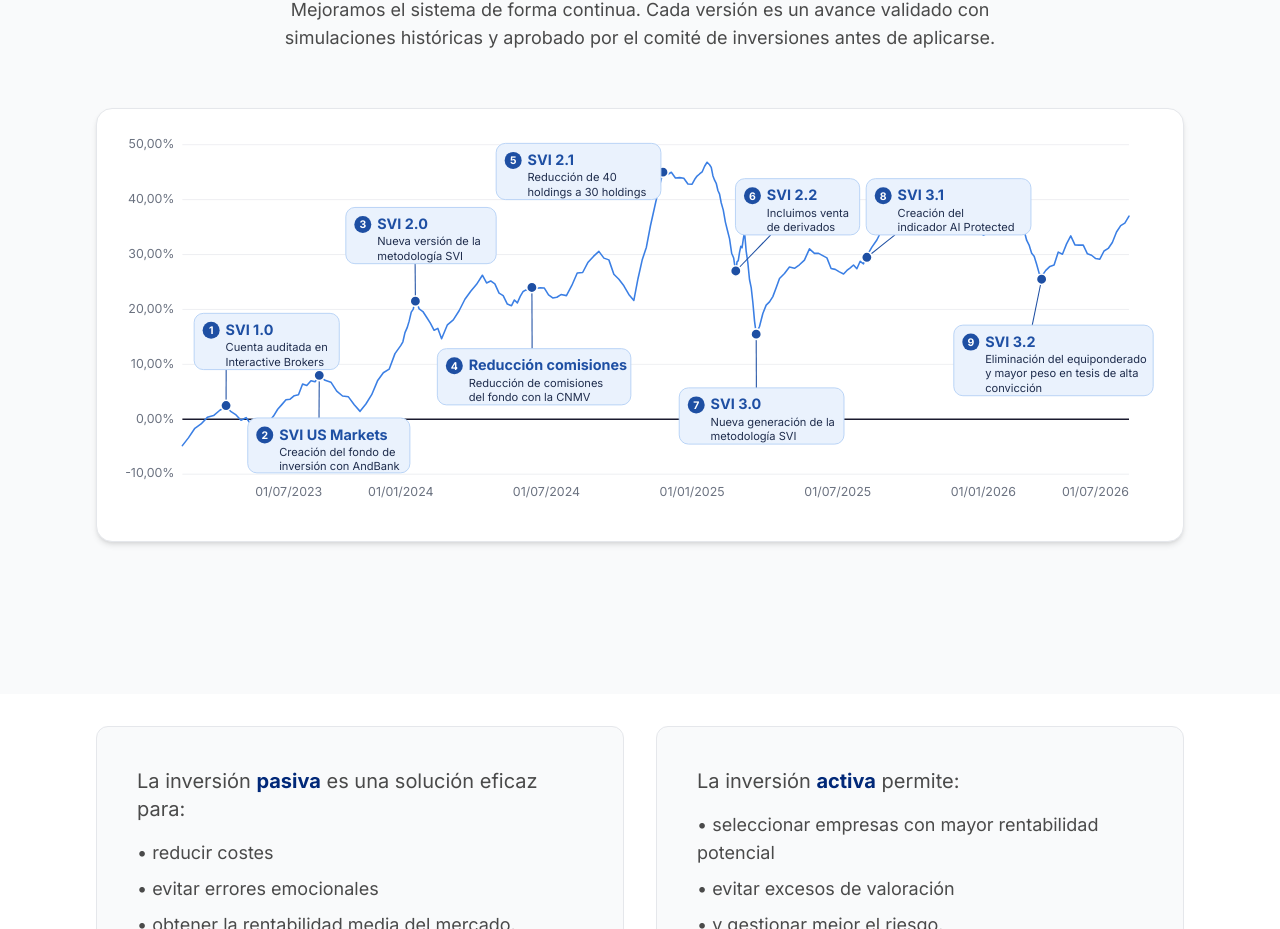
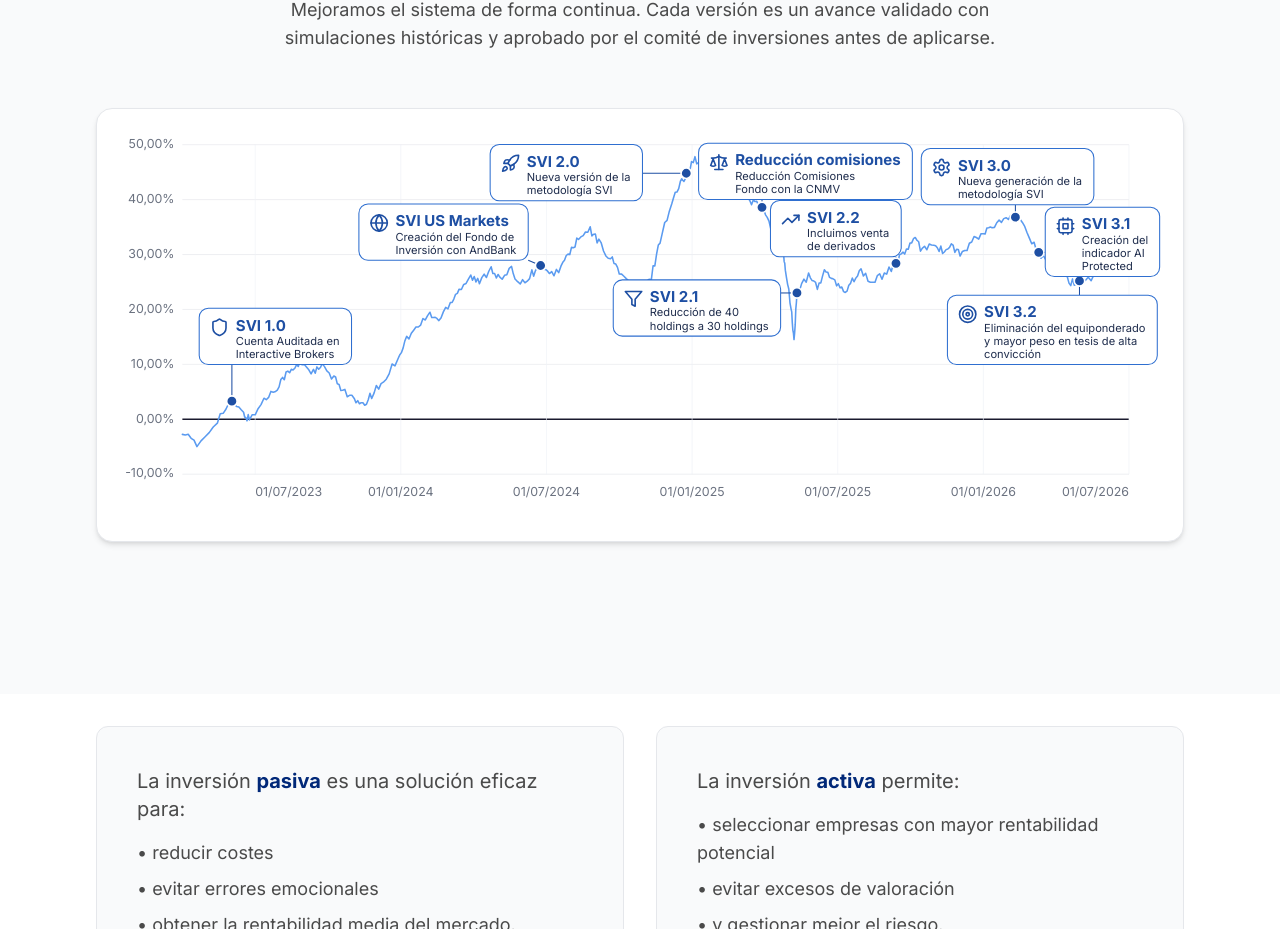
Before and after one commit to baboon-technologies/fondo-svi, a React (Vite) app: page /metodologia in a window 1280 px wide. Shown: the part 1276-2205 px from the top of the page. Built offline with nearby package versions, Linux system fonts and the light colour scheme; a web font is replaced by a local one.

Commit message:
Corrige el gráfico de evolución SVI según la versión definitiva
Actualiza posiciones de los 9 hitos, la forma de la curva y los textos; sustituye
los números por los iconos de cada hito.

Co-Authored-By: Claude Opus 4.8 <noreply@anthropic.com>

```diff
--- a/src/components/SVIEvolution.tsx
+++ b/src/components/SVIEvolution.tsx
@@ -1,11 +1,11 @@
 import {
-  ShieldCheck,
+  Shield,
   Globe,
   Rocket,
   Scale,
   Filter,
   TrendingUp,
-  Network,
+  Settings,
   Cpu,
   Target,
   type LucideIcon,
@@ -20,13 +20,13 @@ interface Milestone {
 }
 
 const MILESTONES: Milestone[] = [
-  { n: 1, version: 'SVI 1.0', desc: 'Cuenta auditada en Interactive Brokers.', Icon: ShieldCheck },
-  { n: 2, version: 'SVI US Markets', desc: 'Creación del fondo de inversión con AndBank.', Icon: Globe },
+  { n: 1, version: 'SVI 1.0', desc: 'Cuenta auditada en Interactive Brokers.', Icon: Shield },
+  { n: 2, version: 'SVI US Markets', desc: 'Creación del Fondo de Inversión con AndBank.', Icon: Globe },
   { n: 3, version: 'SVI 2.0', desc: 'Nueva versión de la metodología SVI.', Icon: Rocket },
   { n: 4, version: 'Reducción comisiones', desc: 'Reducción de comisiones del fondo con la CNMV.', Icon: Scale },
   { n: 5, version: 'SVI 2.1', desc: 'Reducción de 40 holdings a 30 holdings.', Icon: Filter },
   { n: 6, version: 'SVI 2.2', desc: 'Incluimos venta de derivados.', Icon: TrendingUp },
-  { n: 7, version: 'SVI 3.0', desc: 'Nueva generación de la metodología SVI.', Icon: Network },
+  { n: 7, version: 'SVI 3.0', desc: 'Nueva generación de la metodología SVI.', Icon: Settings },
   { n: 8, version: 'SVI 3.1', desc: 'Creación del indicador AI Protected.', Icon: Cpu },
   { n: 9, version: 'SVI 3.2', desc: 'Eliminación del equiponderado y mayor peso en tesis de alta convicción.', Icon: Target },
 ];
--- a/src/components/SVIEvolutionChart.tsx
+++ b/src/components/SVIEvolutionChart.tsx
@@ -1,4 +1,16 @@
 import { useMemo } from 'react';
+import {
+  Shield,
+  Globe,
+  Rocket,
+  Scale,
+  Filter,
+  TrendingUp,
+  Settings,
+  Cpu,
+  Target,
+  type LucideIcon,
+} from 'lucide-react';
 
 // viewBox
 const W = 1600;
@@ -17,48 +29,60 @@ const xFor = (t: number) => L + ((t - T0) / (T1 - T0)) * (R - L);
 const yFor = (v: number) => B - ((v - V0) / (V1 - V0)) * (B - T);
 
 interface Callout {
-  n: number;
   title: string;
   lines: string[];
-  t: number;        // posición del punto en el eje X
-  v: number;        // posición del punto en el eje Y (%)
-  bx: number;       // caja: x
-  by: number;       // caja: y
-  bw: number;       // caja: ancho
-  bh: number;       // caja: alto
-  from: [number, number]; // origen de la línea guía (en la caja)
+  Icon: LucideIcon;
+  t: number;   // punto: fecha
+  v: number;   // punto: rentabilidad %
+  dx: number;  // caja: desplazamiento X respecto al punto
+  dy: number;  // caja: desplazamiento Y respecto al punto
+  bw: number;  // caja: ancho
+  bh: number;  // caja: alto
 }
 
 const CALLOUTS: Callout[] = [
-  { n: 1, title: 'SVI 1.0', lines: ['Cuenta auditada en', 'Interactive Brokers'],
-    t: 2023.4, v: 2.5, bx: 118, by: 282, bw: 222, bh: 86, from: [167, 368] },
-  { n: 2, title: 'SVI US Markets', lines: ['Creación del fondo de', 'inversión con AndBank'],
-    t: 2023.72, v: 8, bx: 200, by: 442, bw: 248, bh: 84, from: [309, 442] },
-  { n: 3, title: 'SVI 2.0', lines: ['Nueva versión de la', 'metodología SVI'],
-    t: 2024.05, v: 21.5, bx: 350, by: 120, bw: 230, bh: 86, from: [456, 206] },
-  { n: 4, title: 'Reducción comisiones', lines: ['Reducción de comisiones', 'del fondo con la CNMV'],
-    t: 2024.45, v: 24, bx: 490, by: 336, bw: 296, bh: 86, from: [635, 336] },
-  { n: 5, title: 'SVI 2.1', lines: ['Reducción de 40', 'holdings a 30 holdings'],
-    t: 2024.9, v: 45, bx: 580, by: 22, bw: 252, bh: 86, from: [832, 62] },
-  { n: 6, title: 'SVI 2.2', lines: ['Incluimos venta', 'de derivados'],
-    t: 2025.15, v: 27, bx: 946, by: 76, bw: 190, bh: 86, from: [1000, 162] },
-  { n: 7, title: 'SVI 3.0', lines: ['Nueva generación de la', 'metodología SVI'],
-    t: 2025.22, v: 15.5, bx: 860, by: 396, bw: 252, bh: 86, from: [978, 396] },
-  { n: 8, title: 'SVI 3.1', lines: ['Creación del', 'indicador AI Protected'],
-    t: 2025.6, v: 29.5, bx: 1146, by: 76, bw: 252, bh: 86, from: [1190, 162] },
-  { n: 9, title: 'SVI 3.2', lines: ['Eliminación del equiponderado', 'y mayor peso en tesis de alta', 'convicción'],
-    t: 2026.2, v: 25.5, bx: 1280, by: 300, bw: 305, bh: 108, from: [1400, 300] },
+  { title: 'SVI 1.0', lines: ['Cuenta Auditada en', 'Interactive Brokers'], Icon: Shield,
+    t: 2023.42, v: 3.3, dx: -50, dy: -142, bw: 233, bh: 86 },
+  { title: 'SVI US Markets', lines: ['Creación del Fondo de', 'Inversión con AndBank'], Icon: Globe,
+    t: 2024.48, v: 28, dx: -278, dy: -94, bw: 259, bh: 86 },
+  { title: 'SVI 2.0', lines: ['Nueva versión de la', 'metodología SVI'], Icon: Rocket,
+    t: 2024.98, v: 44.8, dx: -300, dy: -44, bw: 233, bh: 86 },
+  { title: 'Reducción comisiones', lines: ['Reducción Comisiones', 'Fondo con la CNMV'], Icon: Scale,
+    t: 2025.24, v: 38.6, dx: -97, dy: -98, bw: 327, bh: 86 },
+  { title: 'SVI 2.1', lines: ['Reducción de 40', 'holdings a 30 holdings'], Icon: Filter,
+    t: 2025.36, v: 23, dx: -281, dy: -20, bw: 256, bh: 86 },
+  { title: 'SVI 2.2', lines: ['Incluimos venta', 'de derivados'], Icon: TrendingUp,
+    t: 2025.70, v: 28.4, dx: -192, dy: -96, bw: 200, bh: 86 },
+  { title: 'SVI 3.0', lines: ['Nueva generación de la', 'metodología SVI'], Icon: Settings,
+    t: 2026.11, v: 36.8, dx: -144, dy: -105, bw: 264, bh: 86 },
+  { title: 'SVI 3.1', lines: ['Creación del', 'indicador AI', 'Protected'], Icon: Cpu,
+    t: 2026.19, v: 30.4, dx: 10, dy: -69, bw: 175, bh: 106 },
+  { title: 'SVI 3.2', lines: ['Eliminación del equiponderado', 'y mayor peso en tesis de alta', 'convicción'], Icon: Target,
+    t: 2026.33, v: 25.2, dx: -202, dy: 22, bw: 321, bh: 106 },
 ];
 
-// Anclas que definen la silueta de la curva (incluye los hitos)
+// Silueta de la curva (los hitos están incluidos como anclas)
 const ANCHORS: [number, number][] = [
-  [2023.25, -4], [2023.4, 2.5], [2023.52, -2], [2023.62, 4], [2023.72, 8],
-  [2023.86, 2], [2024.0, 13], [2024.05, 21.5], [2024.14, 15], [2024.28, 26],
-  [2024.38, 21], [2024.45, 24], [2024.55, 22], [2024.68, 31], [2024.8, 22],
-  [2024.9, 45], [2025.0, 43], [2025.06, 47], [2025.1, 40], [2025.15, 27],
-  [2025.18, 34], [2025.22, 15.5], [2025.3, 26], [2025.42, 31], [2025.52, 26],
-  [2025.6, 29.5], [2025.72, 40], [2025.86, 39], [2026.0, 33], [2026.08, 42],
-  [2026.14, 34], [2026.2, 25.5], [2026.3, 33], [2026.4, 29], [2026.5, 37],
+  [2023.25, -2], [2023.30, -5], [2023.37, 0], [2023.42, 3.3], [2023.46, 0.9],
+  [2023.48, 0], [2023.53, 3.4], [2023.57, 5.6], [2023.60, 7.9], [2023.63, 9],
+  [2023.66, 10.4], [2023.70, 8.5], [2023.73, 9.6], [2023.77, 7.3], [2023.80, 5.6],
+  [2023.84, 3.4], [2023.87, 2.3], [2023.90, 4.5], [2023.94, 6.8], [2023.99, 11.3],
+  [2024.02, 14.7], [2024.06, 16.9], [2024.10, 19.2], [2024.13, 18], [2024.17, 21.4],
+  [2024.20, 23.7], [2024.24, 26], [2024.27, 24.8], [2024.31, 27.7], [2024.34, 25.4],
+  [2024.38, 27.1], [2024.41, 24.8], [2024.45, 26.5], [2024.48, 28], [2024.51, 26],
+  [2024.55, 27.7], [2024.58, 30.5], [2024.61, 32.7], [2024.65, 34.4], [2024.68, 32.2],
+  [2024.72, 29.3], [2024.75, 27.1], [2024.79, 24.3], [2024.82, 22.6], [2024.86, 26],
+  [2024.89, 32.7], [2024.93, 39.5], [2024.96, 42.9], [2024.98, 44.8], [2025.01, 47.4],
+  [2025.04, 46.3], [2025.07, 44.6], [2025.10, 45.7], [2025.12, 43.4], [2025.15, 42.3],
+  [2025.18, 40.6], [2025.21, 39.5], [2025.24, 38.6], [2025.27, 35], [2025.29, 30.5],
+  [2025.31, 32.7], [2025.32, 27.1], [2025.34, 20.3], [2025.35, 14.1], [2025.36, 23],
+  [2025.40, 26], [2025.43, 24.3], [2025.46, 27.1], [2025.49, 24.8], [2025.52, 23.1],
+  [2025.55, 25.4], [2025.58, 27.1], [2025.62, 24.8], [2025.66, 26.5], [2025.70, 28.4],
+  [2025.73, 30.5], [2025.76, 32.7], [2025.79, 31], [2025.83, 32.2], [2025.86, 30.5],
+  [2025.89, 31.6], [2025.92, 29.9], [2025.96, 32.2], [2026.00, 33.9], [2026.03, 35],
+  [2026.07, 36.1], [2026.11, 36.8], [2026.15, 34], [2026.19, 30.4], [2026.23, 28.2],
+  [2026.27, 26.5], [2026.30, 24.8], [2026.33, 25.2], [2026.38, 26], [2026.42, 27.1],
+  [2026.46, 30.5], [2026.50, 35.5],
 ];
 
 const XTICKS: [number, string][] = [
@@ -76,14 +100,14 @@ function noise(i: number) {
 
 function buildPath() {
   const pts: [number, number][] = [];
-  const STEPS = 7;
+  const STEPS = 5;
   for (let a = 0; a < ANCHORS.length - 1; a++) {
     const [t0, v0] = ANCHORS[a];
     const [t1, v1] = ANCHORS[a + 1];
     for (let s = 0; s < STEPS; s++) {
       const f = s / STEPS;
       const t = t0 + (t1 - t0) * f;
-      const v = v0 + (v1 - v0) * f + noise(a * STEPS + s) * 1.6;
+      const v = v0 + (v1 - v0) * f + noise(a * STEPS + s) * 1.5;
       pts.push([xFor(t), yFor(v)]);
     }
   }
@@ -92,8 +116,21 @@ function buildPath() {
   return pts.map((p, i) => `${i === 0 ? 'M' : 'L'}${p[0].toFixed(1)},${p[1].toFixed(1)}`).join(' ');
 }
 
+const clamp = (n: number, min: number, max: number) => Math.max(min, Math.min(max, n));
+
 export default function SVIEvolutionChart() {
   const path = useMemo(buildPath, []);
+
+  const items = CALLOUTS.map((c) => {
+    const px = xFor(c.t);
+    const py = yFor(c.v);
+    const bx = px + c.dx;
+    const by = py + c.dy;
+    // punto de la caja más cercano al dato (origen de la línea guía)
+    const fx = clamp(px, bx, bx + c.bw);
+    const fy = clamp(py, by, by + c.bh);
+    return { ...c, px, py, bx, by, fx, fy };
+  });
 
   return (
     <div className="rounded-2xl border border-svi-light-grey bg-white shadow-md p-3 sm:p-5">
@@ -105,7 +142,7 @@ export default function SVIEvolutionChart() {
           viewBox={`0 0 ${W} ${H}`}
           className="h-auto w-[1100px] lg:w-full max-w-none"
           role="img"
-          aria-label="Evolución de la rentabilidad del SVI de 2023 a 2026 con sus nueve hitos metodológicos"
+          aria-label="Evolución de la rentabilidad del SVI de 2023 a 2026 con sus hitos metodológicos"
         >
           {/* líneas horizontales + etiquetas % */}
           {YTICKS.map((v) => (
@@ -119,6 +156,12 @@ export default function SVIEvolutionChart() {
             </g>
           ))}
 
+          {/* líneas verticales de la rejilla */}
+          {XTICKS.map(([t]) => (
+            <line key={`v-${t}`} x1={xFor(t)} x2={xFor(t)} y1={T} y2={B}
+                  stroke="#eef1f6" strokeWidth={1} />
+          ))}
+
           {/* etiquetas eje X */}
           {XTICKS.map(([t, label], i) => (
             <text key={label} x={xFor(t)} y={B + 34}
@@ -129,42 +172,34 @@ export default function SVIEvolutionChart() {
           ))}
 
           {/* curva */}
-          <path d={path} fill="none" stroke="#3b7fe4" strokeWidth={2.4}
+          <path d={path} fill="none" stroke="#5b9bf0" strokeWidth={2.4}
                 strokeLinejoin="round" strokeLinecap="round" />
 
           {/* líneas guía caja → punto */}
-          {CALLOUTS.map((c) => (
-            <line key={`ln-${c.n}`}
-                  x1={c.from[0]} y1={c.from[1]}
-                  x2={xFor(c.t)} y2={yFor(c.v)}
+          {items.map((c) => (
+            <line key={`ln-${c.title}`} x1={c.fx} y1={c.fy} x2={c.px} y2={c.py}
                   stroke="#1e4fa3" strokeWidth={1.6} />
           ))}
 
           {/* punto sobre la curva */}
-          {CALLOUTS.map((c) => (
-            <circle key={`pt-${c.n}`} cx={xFor(c.t)} cy={yFor(c.v)} r={8}
+          {items.map((c) => (
+            <circle key={`pt-${c.title}`} cx={c.px} cy={c.py} r={8}
                     fill="#1e4fa3" stroke="#ffffff" strokeWidth={2.5} />
           ))}
 
           {/* cajas de texto */}
-          {CALLOUTS.map((c) => (
-            <g key={`box-${c.n}`}>
+          {items.map((c) => (
+            <g key={`box-${c.title}`}>
               <rect x={c.bx} y={c.by} width={c.bw} height={c.bh} rx={14}
-                    fill="#eaf2fd" stroke="#b9d4f6" strokeWidth={1.5} />
-              {/* número */}
-              <circle cx={c.bx + 26} cy={c.by + 26} r={13} fill="#1e4fa3" />
-              <text x={c.bx + 26} y={c.by + 32} textAnchor="middle"
-                    fontSize="16" fontWeight="700" fill="#ffffff" fontFamily="Inter, sans-serif">
-                {c.n}
-              </text>
-              {/* título */}
-              <text x={c.bx + 48} y={c.by + 33} fontSize="22" fontWeight="700"
+                    fill="#ffffff" stroke="#2f6fd0" strokeWidth={1.6} />
+              <c.Icon x={c.bx + 16} y={c.by + 14} width={30} height={30}
+                      color="#1e4fa3" strokeWidth={2} />
+              <text x={c.bx + 56} y={c.by + 34} fontSize="23" fontWeight="700"
                     fill="#1e4fa3" fontFamily="Inter, sans-serif">
                 {c.title}
               </text>
-              {/* descripción */}
               {c.lines.map((ln, i) => (
-                <text key={i} x={c.bx + 48} y={c.by + 58 + i * 22}
+                <text key={i} x={c.bx + 56} y={c.by + 56 + i * 20}
                       fontSize="17" fill="#1f2d4d" fontFamily="Inter, sans-serif">
                   {ln}
                 </text>
```
